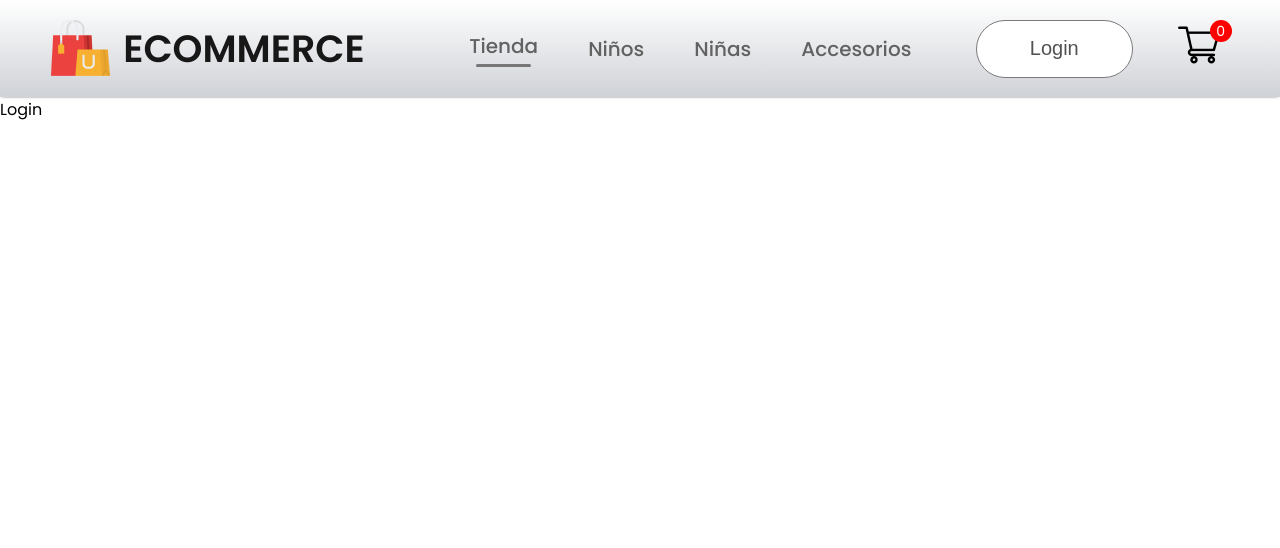
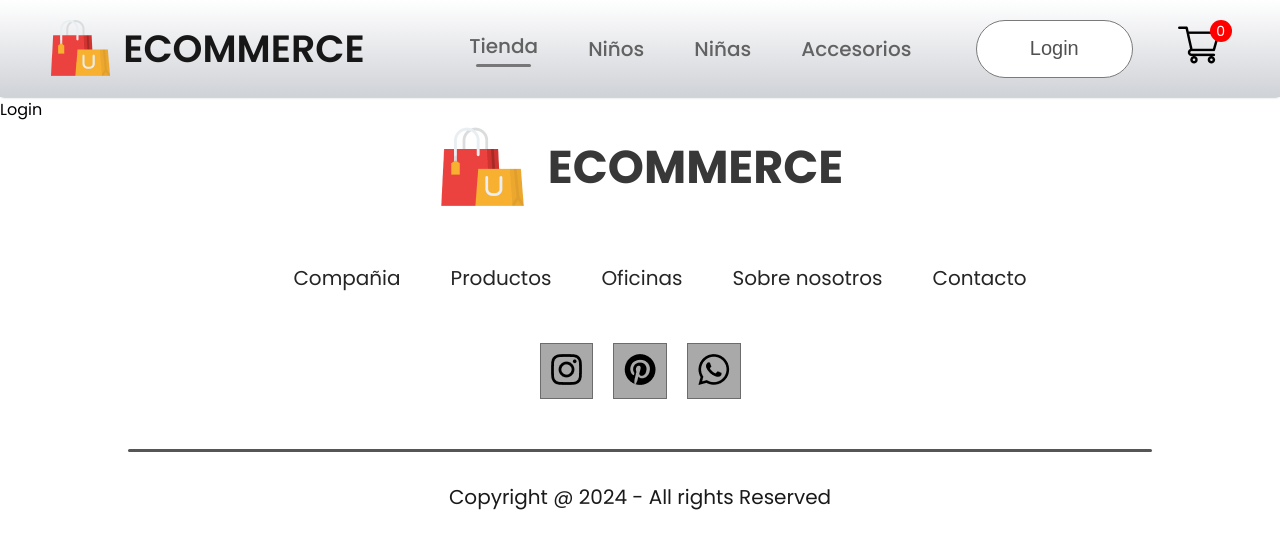
Before and after one commit to khennier/ecommerce, a React (Create React App) app in the folder frontend/: page /login in a window 1280 px wide. Shown: the top 548 px of the page. Built offline with nearby package versions, Linux system fonts and the light colour scheme.

Commit message:
Actualizando

```diff
--- a/frontend/src/App.js
+++ b/frontend/src/App.js
@@ -7,6 +7,7 @@
 import { Product } from './pages/Product'
 import { Cart } from './pages/Cart'
 import { LoginPage } from './pages/LoginPage'
+import { Footer } from './components/Footer/Footer';
 
 
 
@@ -26,6 +27,7 @@
           <Route path='/login' element={<LoginPage/>}/>
 
         </Routes>
+        <Footer/>
       </BrowserRouter>
     </div>
   );
--- /dev/null
+++ b/frontend/src/components/Footer/Footer.css
@@ -0,0 +1,64 @@
+.footer {
+    display: flex;
+    flex-direction: column;
+    justify-content: center;
+    align-items: center;
+    gap: 50px;
+}
+
+.footer-logo {
+    display: flex;
+    align-items: center;
+    gap: 20px;
+}
+
+.footer-logo p {
+    color: #383838;
+    font-size: 46px;
+    font-weight: 700;
+}
+
+.footer-links {
+    display: flex;
+    list-style: none;
+    gap: 50px;
+    color: #252525;
+    font-size: 20px;
+}
+
+.footer-links li {
+    cursor: pointer;
+
+}
+
+.footer-social-icon {
+    display: flex;
+    gap: 20px;
+
+}
+
+.footer-icons-container {
+    padding: 10px;
+    padding-bottom: 6px;
+    background: #aaa9a9;
+    border: 1px solid #6d6c6c
+}
+
+.footer-copyright {
+    display: flex;
+    flex-direction: column;
+    align-items: center;
+    gap: 30px;
+    width: 100%;
+    margin-bottom: 30px;
+    color: #1a1a1a;
+    font-size: 20px;
+}
+
+.footer-copyright hr {
+    width: 80%;
+    border: none;
+    border-radius: 10px;
+    height: 3px;
+    background: #575656;
+}
--- /dev/null
+++ b/frontend/src/components/Footer/Footer.jsx
@@ -0,0 +1,39 @@
+import React from 'react'
+import './Footer.css'
+import footer_logo from '../assets/logo_big.png'
+import instagram_icon from '../assets/instagram_icon.png'
+import pinterest_icon from '../assets/pinterest_icon.png'
+import whatsapp_icon from '../assets/whatsapp_icon.png'
+
+export const Footer = () => {
+  return (
+    <div className='footer'>
+        <div className="footer-logo">
+            <img src={footer_logo} alt="" />
+            <p>ECOMMERCE</p>
+        </div>
+        <ul className='footer-links'>
+            <li>Compañia</li>
+            <li>Productos</li>
+            <li>Oficinas</li>
+            <li>Sobre nosotros</li>
+            <li>Contacto</li>
+        </ul>
+        <div className="footer-social-icon">
+            <div className="footer-icons-container">
+                <img src={instagram_icon} alt="" />
+            </div>
+            <div className="footer-icons-container">
+                <img src={pinterest_icon} alt="" />
+            </div>
+            <div className="footer-icons-container">
+                <img src={whatsapp_icon} alt="" />
+            </div>
+        </div>
+        <div className="footer-copyright">
+            <hr/>
+            <p>Copyright @ 2024 - All rights Reserved</p>
+        </div>
+    </div>
+  )
+}
```
Also changed, not shown: frontend/src/components/assets/pinterest_icon.png (renamed from frontend/src/components/assets/pintester_icon.png).
